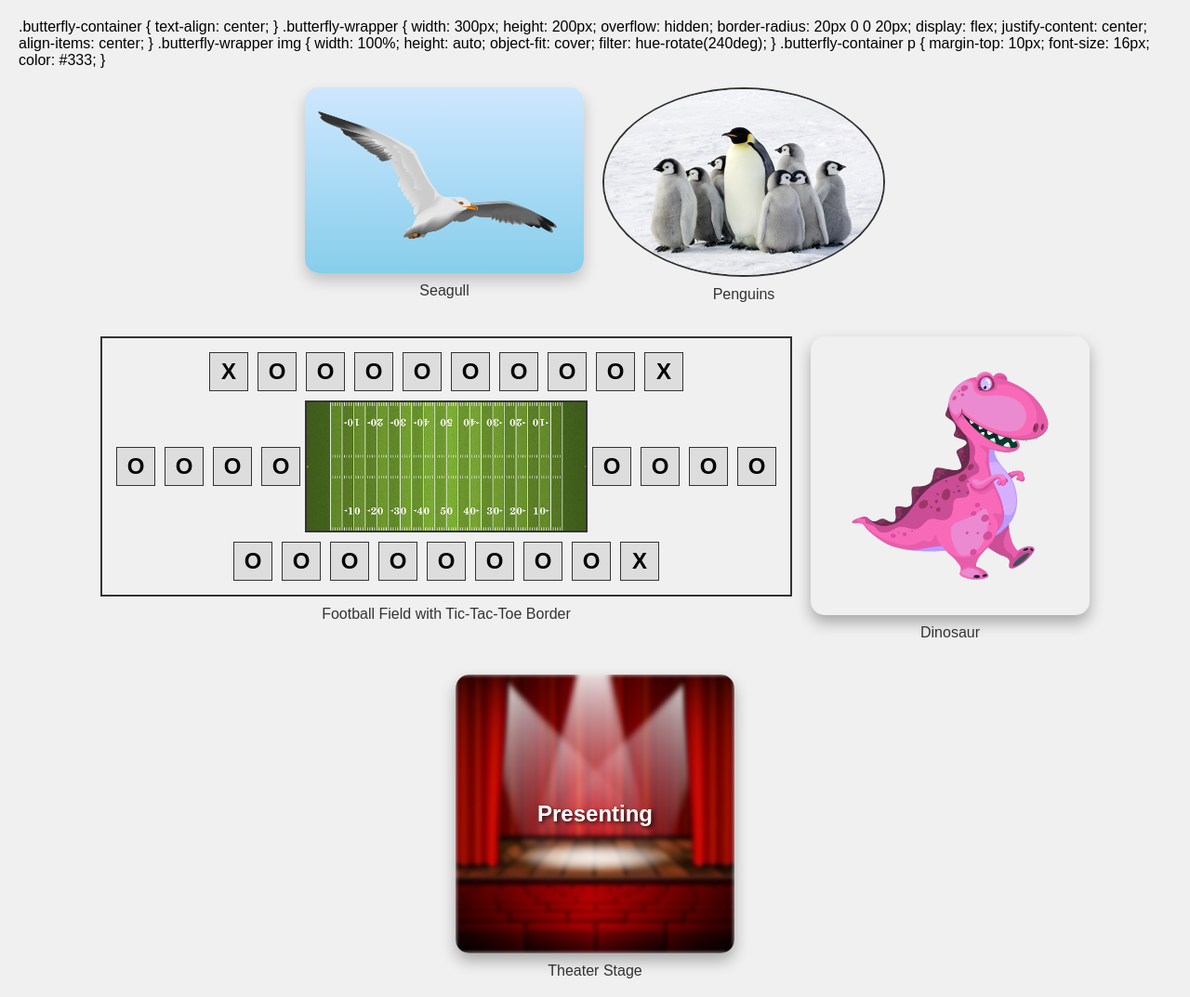
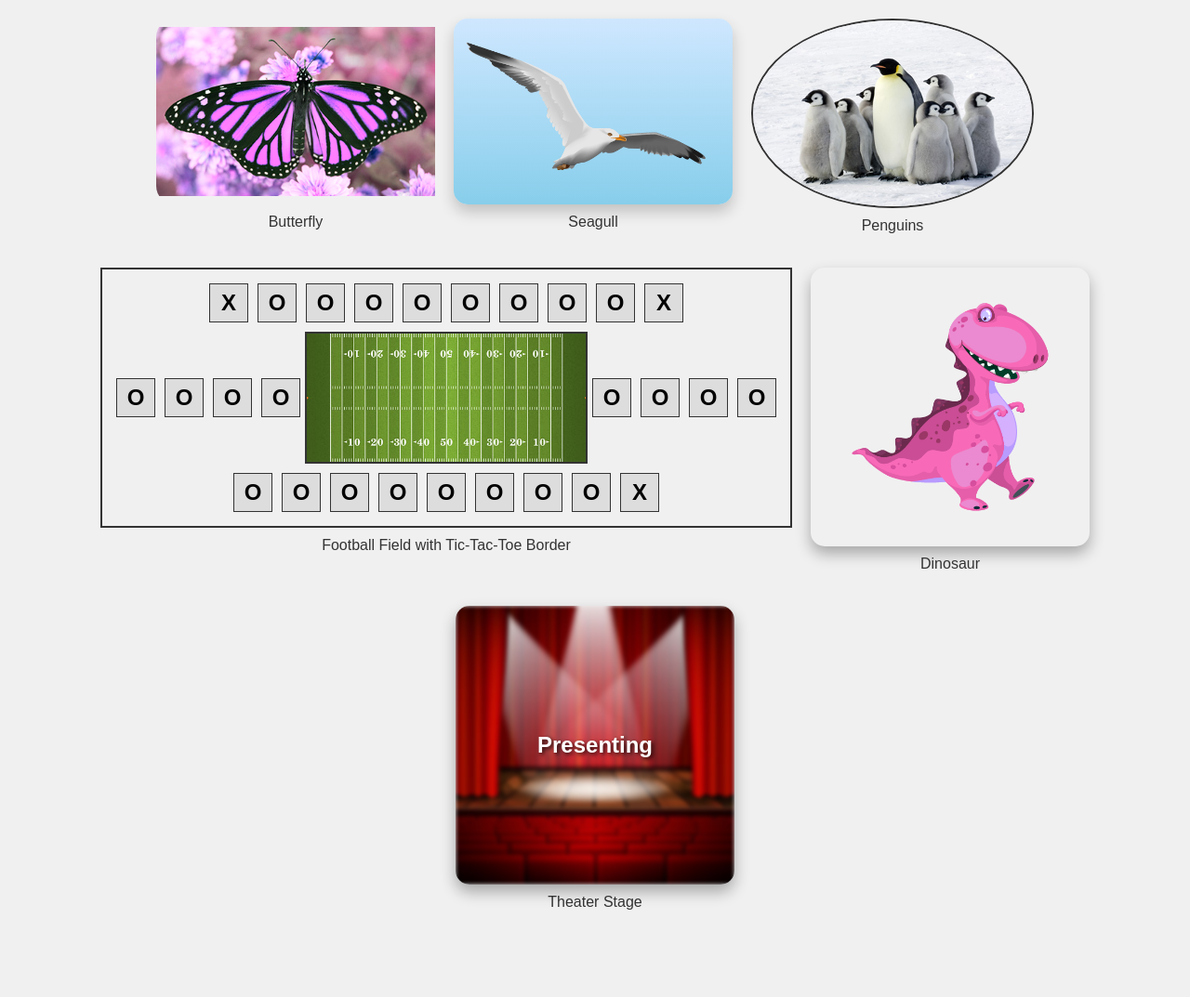
Before and after one commit to CallieSawall/Imitate-, a plain HTML site: page index.html in a window 1280 px wide. Shown: the whole page at 93% size. After the commit the page ends 1016 px from the top, so only its background shows below. Drawn offline with Linux system fonts and the light colour scheme.

Commit message:
Update index.html

```diff
--- a/index.html
+++ b/index.html
@@ -7,32 +7,13 @@
   <link rel="stylesheet" href="style.css">
 </head>
 <body>
- .butterfly-container {
-  text-align: center;
-}
+ <div class="butterfly-container">
+  <div class="butterfly-wrapper">
+    <img src="butterfly.jpg" alt="Butterfly">
+  </div>
+  <p>Butterfly</p>
+</div>
 
-.butterfly-wrapper {
-  width: 300px;
-  height: 200px;
-  overflow: hidden;
-  border-radius: 20px 0 0 20px;
-  display: flex;
-  justify-content: center;
-  align-items: center;
-}
-
-.butterfly-wrapper img {
-  width: 100%;
-  height: auto;
-  object-fit: cover;
-  filter: hue-rotate(240deg);
-}
-
-.butterfly-container p {
-  margin-top: 10px;
-  font-size: 16px;
-  color: #333;
-}
   <div class="seagull-container">
     <div class="seagull-wrapper">
       <img src="seagull.png" alt="Seagull">
```
